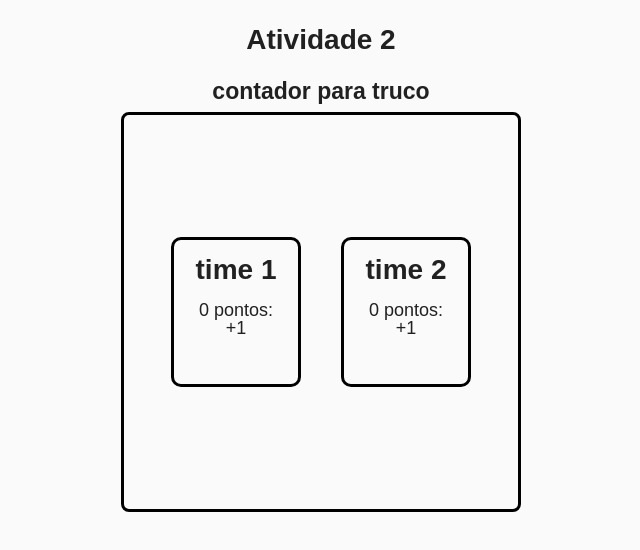
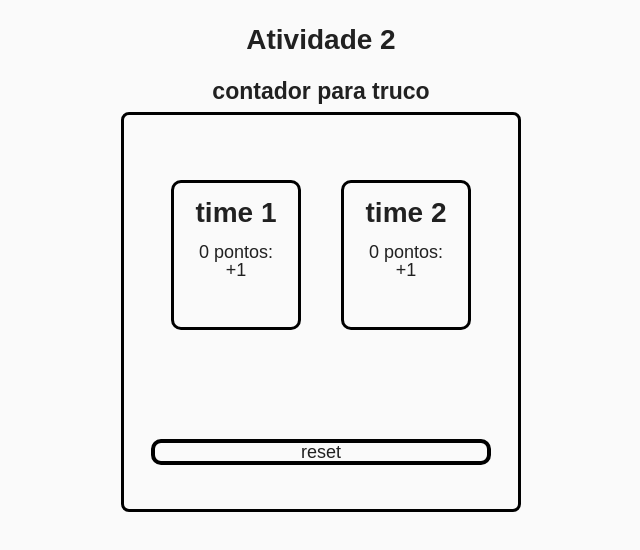
Before and after one commit to murilo-dev9/aula-nextjs, a Next.js app: page /atividades/atv-02 in a window 1280 px wide. Shown: the top 550 px of the page, without its empty margins (319-959 px from the left). Built offline with nearby package versions, Linux system fonts and the light colour scheme.

Commit message:
atividade 2 finalizada

```diff
--- a/src/app/atividades/atv-02/page.jsx
+++ b/src/app/atividades/atv-02/page.jsx
@@ -18,6 +18,12 @@ export default function contador() {
         setNum2(num2 + 1);
     }
 
+    function handlereset(){
+        setNum1(0)
+        setNum2(0)
+    }
+
+
     return (
         <div className={style.gr}>
             <h1>Atividade 2</h1>
@@ -33,6 +39,7 @@ export default function contador() {
                     <label>{`${num2} pontos:`}</label>
                     <label onClick={handleNum2}>+1</label>
                 </div>
+                <label onClick={handlereset} className={style.rs}>reset</label>
             </div>
         </div>
     )
--- a/src/app/atividades/atv-02/page.module.css
+++ b/src/app/atividades/atv-02/page.module.css
@@ -6,7 +6,8 @@
 }
 
 .pn {
-    display: flex;
+    display: grid;
+    grid-template-columns: auto auto;
     justify-content: center;
     align-items: center;
     border: 0.3rem solid black;
@@ -26,3 +27,18 @@
     width: 13rem;
     height: 15rem;
 }
+
+.rs{
+    grid-column: 1/-1;
+    display: flex;
+    justify-content: center;
+    border: 0.4rem solid black;
+    border-radius: 1rem;
+
+    transition: 0.3s;
+}
+
+.rs:hover{
+    background-color: #858585;
+    color: aliceblue;
+}
```
